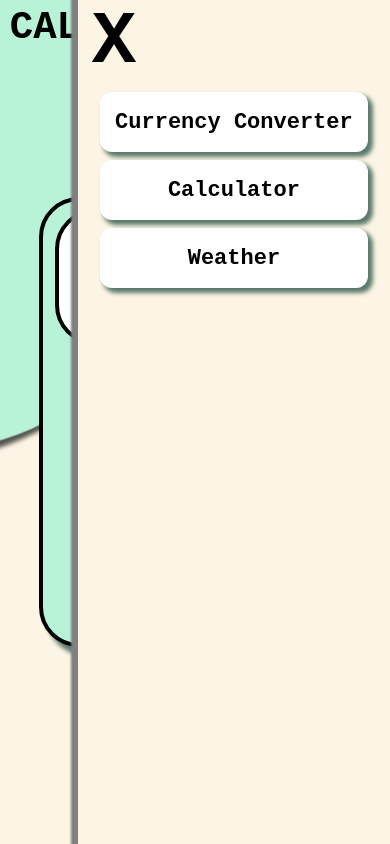
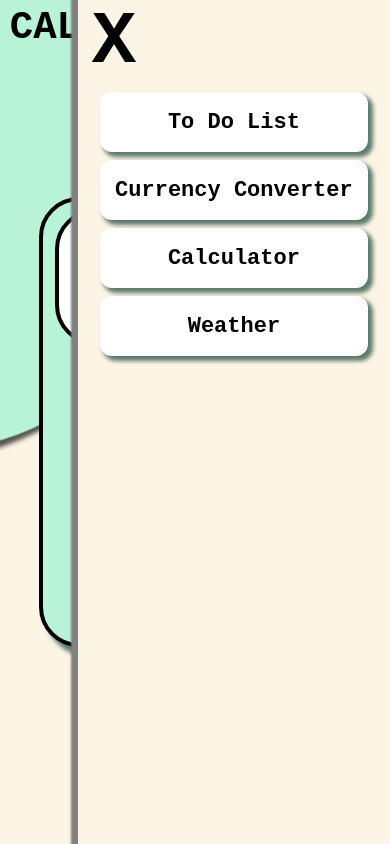
Before and after one commit to PushkarOM/All-in-one-ReatApp, a React (Vite) app in the folder frontend/: page / in a window 390 px wide. Both pictures are taken after a click on the element 354 px from the left and 30 px from the top of the page. Built offline with nearby package versions, Linux system fonts and the light colour scheme.

Commit message:
hooked up the to do list to hamburger menu

```diff
--- a/frontend/src/components/hamburger.jsx
+++ b/frontend/src/components/hamburger.jsx
@@ -50,9 +50,9 @@ const hamburger = () => {
                     </NavLink>
                     <NavLink
                         className={({ isActive }) => isActive ? 'active-link' : 'Links'}
-                        to = "/"
+                        to = "/todoapp"
                     >
-                        Note Taker
+                        To Do List
                     </NavLink>
                     <NavLink
                         className={({ isActive }) => isActive ? 'active-link' : 'Links'}
```
